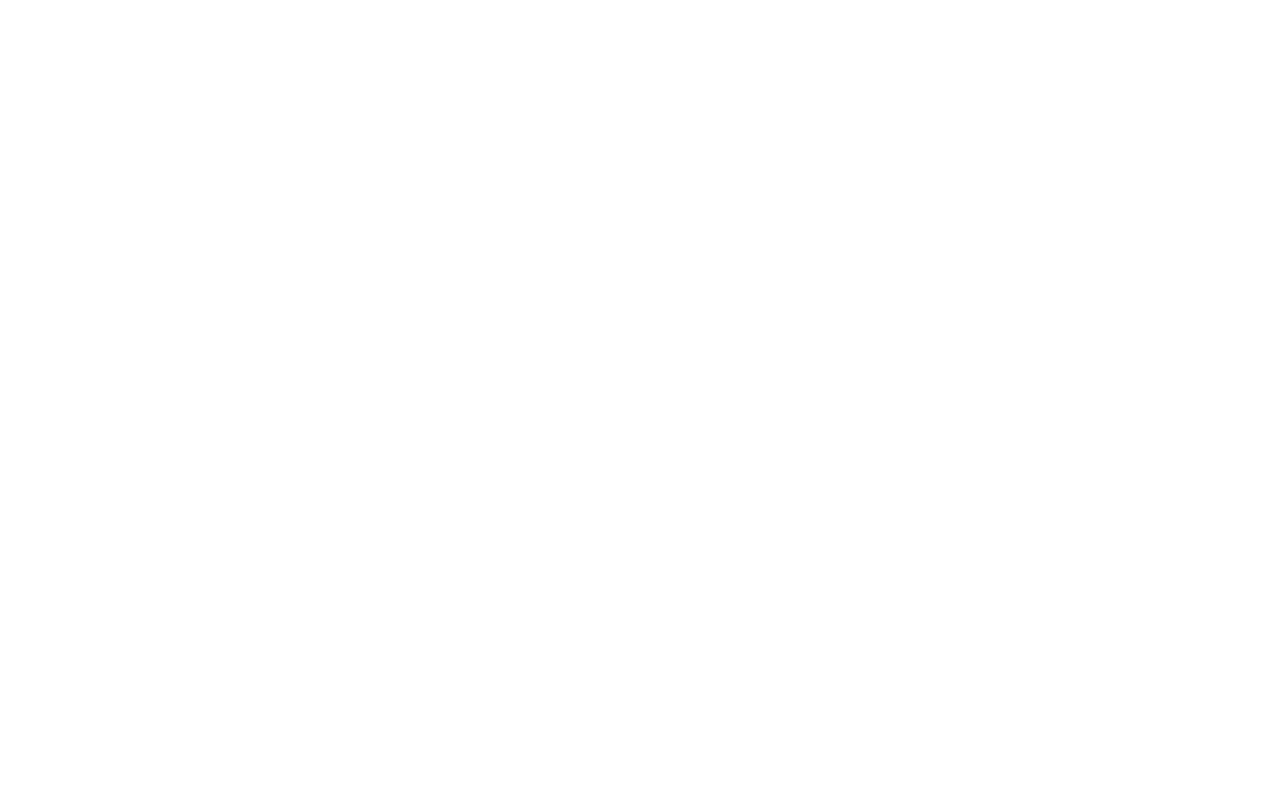
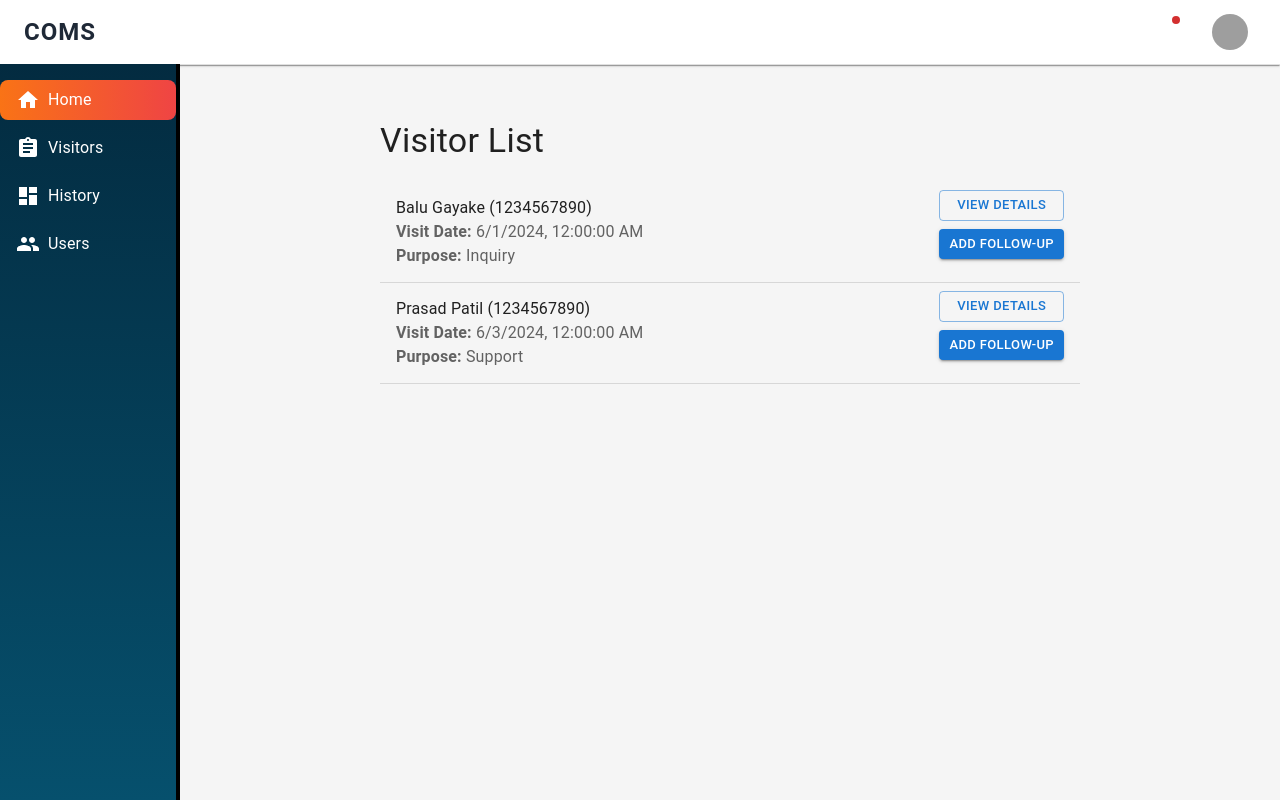
Before and after one commit to YanikDev/coms, a React (Create React App) app in the folder client/: page /visitor-list in a window 1280 px wide. Before the commit this address had no page. Built offline with nearby package versions, Linux system fonts and the light colour scheme; grey boxes are pictures that could not be loaded; some icons are missing.

Commit message:
add the visitor form details and list compoenents and add the followed up functinality

```diff
--- a/client/src/App.tsx
+++ b/client/src/App.tsx
@@ -2,9 +2,11 @@
 import { BrowserRouter, Routes, Route } from 'react-router-dom';
 import Home from './pages/Home';
 import About from './pages/About';
-import VisitorForm from './pages/VisitorForm';
+import VisitorForm from './pages/visitor/VisitorForm';
 import 'react-toastify/dist/ReactToastify.css';
 import Layout from './components/Layout';
+import VisitorList from './pages/visitor/VisitorList';
+import VisitorDetails from './pages/visitor/VisitorDetails';
 function App() {
   return (
    <BrowserRouter>
@@ -13,6 +15,9 @@
         <Route path="/" element={<Home />} />
         <Route path="/about" element={<About />} />
         <Route path="/visitor" element={<VisitorForm />} />
+        <Route path="/visitor-list" element={<VisitorList />} />
+        <Route path="/visitor/:id" element={<VisitorDetails />} />
+
       </Route>
       </Routes>
     </BrowserRouter>
--- /dev/null
+++ b/client/src/components/FollowUpDialog.tsx
@@ -0,0 +1,56 @@
+import React, { useState } from "react";
+import {
+  Dialog, DialogTitle, DialogContent, DialogActions,
+  Button, TextField
+} from "@mui/material";
+
+interface FollowUpDialogProps {
+  open: boolean;
+  onClose: () => void;
+  onSubmit: (data: { date: string; summary: string }) => void;
+}
+
+const FollowUpDialog: React.FC<FollowUpDialogProps> = ({ open, onClose, onSubmit }) => {
+  const [date, setDate] = useState("");
+  const [summary, setSummary] = useState("");
+
+  const handleSubmit = () => {
+    if (!date || !summary.trim()) return;
+    onSubmit({ date, summary });
+    setDate("");
+    setSummary("");
+    onClose();
+  };
+
+  return (
+    <Dialog open={open} onClose={onClose}>
+      <DialogTitle>Add Follow-up</DialogTitle>
+      <DialogContent>
+        <TextField
+          label="Follow-up Date"
+          type="datetime-local"
+          fullWidth
+          margin="normal"
+          InputLabelProps={{ shrink: true }}
+          value={date}
+          onChange={(e) => setDate(e.target.value)}
+        />
+        <TextField
+          label="Summary"
+          multiline
+          rows={3}
+          fullWidth
+          margin="normal"
+          value={summary}
+          onChange={(e) => setSummary(e.target.value)}
+        />
+      </DialogContent>
+      <DialogActions>
+        <Button onClick={handleSubmit} variant="contained">Add</Button>
+        <Button onClick={onClose}>Cancel</Button>
+      </DialogActions>
+    </Dialog>
+  );
+};
+
+export default FollowUpDialog;
--- a/client/src/features/forms/formsSlice.ts
+++ b/client/src/features/forms/formsSlice.ts
@@ -1,13 +1,34 @@
 import { createSlice, PayloadAction } from "@reduxjs/toolkit";
-import { VisitorFormData } from "../../schema/visitorSchema";
-
+import { VisitorFormData, FollowUpData } from "../../schema/visitorSchema";
 
 interface VisitorState {
   data: VisitorFormData[];
 }
 
 const initialState: VisitorState = {
-  data: [],
+    data: [
+        {
+            name: "Balu Gayake",
+            contact: "1234567890",
+            visit_date: new Date("2024-06-01"),
+            purpose: "Inquiry",
+            status:"Pending",
+            followUps: [
+                {
+                    date: "2024-06-02",
+                    summary: "Called for more info",
+                },
+            ],
+        },
+        {
+            name: "Prasad Patil",
+            contact: "1234567890",
+            status:"Pending",
+            visit_date: new Date("2024-06-03"),
+            purpose: "Support",
+            followUps: [],
+        },
+    ],
 };
 
 const formSlice = createSlice({
@@ -17,11 +38,26 @@
     addVisitor: (state, action: PayloadAction<VisitorFormData>) => {
       state.data.push(action.payload);
     },
-    updateVisitor: (state, action: PayloadAction<{ index: number; data: VisitorFormData }>) => {
+    updateVisitor: (
+      state,
+      action: PayloadAction<{ index: number; data: VisitorFormData }>
+    ) => {
       state.data[action.payload.index] = action.payload.data;
+    },
+    addFollowUpToVisitor: (
+      state,
+      action: PayloadAction<{ index: number; followUp: FollowUpData }>
+    ) => {
+      const visitor = state.data[action.payload.index];
+      if (visitor) {
+        if (!visitor.followUps) {
+          visitor.followUps = [];
+        }
+        visitor.followUps.push(action.payload.followUp);
+      }
     },
   },
 });
 
-export const { addVisitor, updateVisitor } = formSlice.actions;
+export const { addVisitor, updateVisitor, addFollowUpToVisitor } = formSlice.actions;
 export default formSlice.reducer;
--- a/client/src/pages/Home.jsx
+++ b/client/src/pages/Home.jsx
@@ -41,11 +41,12 @@
           />
         </Box>
 
-        <Box sx={{ flex: '1 1 250px', maxWidth: '280px' }}>
+        <Box  onClick={() => navigate('/visitor-list')} sx={{ flex: '1 1 250px', maxWidth: '280px' }}>
           <Card
-            title="Officer View & Update"
-            description="View and edit officer records."
+            title="Visitor List & Update"
+            description="View and edit visitor records."
             icon={<FaEdit size={32} color="#06506d" />}
+
           />
         </Box>
 
--- /dev/null
+++ b/client/src/pages/visitor/VisitorDetails.tsx
@@ -0,0 +1,107 @@
+import React, { useState } from "react";
+import { useParams } from "react-router-dom";
+import {
+  Box,
+  Typography,
+  Button,
+  List,
+  ListItem,
+  Divider,
+} from "@mui/material";
+import { useSelector, useDispatch } from "react-redux";
+import { RootState } from "../../store/store";
+import { addFollowUpToVisitor } from "../../features/forms/formsSlice";
+import FollowUpDialog from "../../components/FollowUpDialog";
+
+
+const VisitorDetails = () => {
+  const { id } = useParams(); // assuming /visitor/:id where id = index
+  const visitorIndex = Number(id);
+  const visitor = useSelector(
+    (state: RootState) => state.forms.data[visitorIndex]
+  );
+  const dispatch = useDispatch();
+
+  const [open, setOpen] = useState(false);
+
+  const handleAddFollowUp = (followUp: { date: string; summary: string }) => {
+    dispatch(addFollowUpToVisitor({ index: visitorIndex, followUp }));
+    setOpen(false);
+  };
+
+  if (!visitor) {
+    return (
+      <Box sx={{ p: 4 }}>
+        <Typography variant="h6" color="error">
+          Visitor not found.
+        </Typography>
+      </Box>
+    );
+  }
+
+  return (
+    <Box sx={{ maxWidth: 600, margin: "auto", p: 2 }}>
+      <Typography variant="h5" gutterBottom>
+        Visitor Details
+      </Typography>
+
+      <Typography>
+        <strong>Name:</strong> {visitor.name}
+      </Typography>
+      <Typography>
+        <strong>Contact:</strong> {visitor.contact}
+      </Typography>
+      <Typography>
+        <strong>Visit Date:</strong>{" "}
+        {new Date(visitor.visit_date).toLocaleString()}
+      </Typography>
+      <Typography>
+        <strong>Purpose:</strong> {visitor.purpose}
+      </Typography>
+      <Typography>
+        <strong>Outcome:</strong> {visitor.outcome || "N/A"}
+      </Typography>
+      <Typography>
+        <strong>Status:</strong> {visitor.status || "N/A"}
+      </Typography>
+      <Button
+        variant="outlined"
+        sx={{ mt: 2 }}
+        onClick={() => setOpen(true)}
+      >
+        Add Follow-up
+      </Button>
+
+      <FollowUpDialog
+        open={open}
+        onClose={() => setOpen(false)}
+        onSubmit={handleAddFollowUp}
+      />
+
+      <Box sx={{ mt: 3 }}>
+        <Typography variant="h6">Follow-ups</Typography>
+        {visitor.followUps && visitor.followUps.length > 0 ? (
+          <List>
+            {visitor.followUps.map((fup, i) => (
+              <ListItem key={i}>
+                <Box>
+                  <Typography>
+                    <strong>Date:</strong>{" "}
+                    {new Date(fup.date).toLocaleString()}
+                  </Typography>
+                  <Typography>
+                    <strong>Summary:</strong> {fup.summary}
+                  </Typography>
+                </Box>
+              </ListItem>
+            ))}
+          </List>
+        ) : (
+          <Typography>No follow-ups yet.</Typography>
+        )}
+      </Box>
+    </Box>
+  );
+};
+
+export default VisitorDetails;
--- a/client/src/pages/VisitorForm.tsx
+++ b/client/src/pages/visitor/VisitorForm.tsx
@@ -5,8 +5,8 @@
 import { toast, ToastContainer } from "react-toastify";
 
 import { useDispatch } from "react-redux";
-import { VisitorFormData, visitorSchema } from "../schema/visitorSchema";
-import { addVisitor } from "../features/forms/formsSlice";
+import { VisitorFormData, visitorSchema } from "../../schema/visitorSchema";
+import { addVisitor } from "../../features/forms/formsSlice";
 import { useNavigate } from "react-router-dom";
 
 const VisitorForm = () => {
--- /dev/null
+++ b/client/src/pages/visitor/VisitorList.tsx
@@ -0,0 +1,98 @@
+import React, { useState } from "react";
+import {
+  Box,
+  Typography,
+  List,
+  ListItem,
+  ListItemText,
+  Divider,
+  Button,
+  Stack,
+} from "@mui/material";
+import { useSelector, useDispatch } from "react-redux";
+import { RootState } from "../../store/store";
+import { addFollowUpToVisitor } from "../../features/forms/formsSlice";
+import FollowUpDialog from "../../components/FollowUpDialog";
+import { useNavigate } from "react-router-dom";
+
+
+const VisitorList = () => {
+  const visitors = useSelector((state: RootState) => state.forms.data);
+  const navigate = useNavigate();
+  const dispatch = useDispatch();
+
+  const [followUpIndex, setFollowUpIndex] = useState<number | null>(null);
+
+  const handleAddFollowUp = (index: number) => {
+    setFollowUpIndex(index);
+  };
+
+  const handleFollowUpSubmit = (followUp: { date: string; summary: string }) => {
+    if (followUpIndex !== null) {
+      dispatch(addFollowUpToVisitor({ index: followUpIndex, followUp }));
+      setFollowUpIndex(null);
+    }
+  };
+
+  return (
+    <Box sx={{ maxWidth: 700, mx: "auto", mt: 4 }}>
+      <Typography variant="h4" gutterBottom>
+        Visitor List
+      </Typography>
+
+      {visitors.length === 0 ? (
+        <Typography>No visitors submitted yet.</Typography>
+      ) : (
+        <List>
+          {visitors.map((visitor, index) => (
+            <React.Fragment key={index}>
+              <ListItem alignItems="flex-start">
+                <ListItemText
+                  primary={`${visitor.name} (${visitor.contact})`}
+                  secondary={
+                    <>
+                      <Typography>
+                        <strong>Visit Date:</strong>{" "}
+                        {new Date(visitor.visit_date).toLocaleString()}
+                      </Typography>
+                      <Typography>
+                        <strong>Purpose:</strong> {visitor.purpose}
+                      </Typography>
+                    </>
+                  }
+                />
+                <Stack direction="column" spacing={1}>
+
+                  <Button
+                    variant="outlined"
+                    size="small"
+                    onClick={() =>  navigate(`/visitor/${index}`)}
+                  >
+                    View Details
+                  </Button>
+
+                  <Button
+                    variant="contained"
+                    size="small"
+                    onClick={() => handleAddFollowUp(index)}
+                  >
+                    Add Follow-up
+                  </Button>
+                </Stack>
+              </ListItem>
+              <Divider />
+            </React.Fragment>
+          ))}
+        </List>
+      )}
+
+      <FollowUpDialog
+        open={followUpIndex !== null}
+        onClose={() => setFollowUpIndex(null)}
+        onSubmit={handleFollowUpSubmit}
+      />
+    </Box>
+  );
+};
+
+export default VisitorList;
--- a/client/src/schema/visitorSchema.ts
+++ b/client/src/schema/visitorSchema.ts
@@ -2,6 +2,11 @@
 
 
 import { z } from "zod";
+
+const followUpSchema = z.object({
+  date: z.string().min(1, "Follow-up date required"),
+  summary: z.string().min(1, "Summary required"),
+});
 
 export const visitorSchema = z.object({
     name: z.string().min(1, "Name is required"),
@@ -17,5 +22,8 @@
     purpose: z.string().min(1, "Purpose is required"),
     outcome: z.string().optional(),
     has_commitment: z.boolean().optional(),
+   status:  z.string().optional(),
+    followUps: z.array(followUpSchema).optional(),
 });
 export type VisitorFormData = z.infer<typeof visitorSchema>;
+export type FollowUpData = z.infer<typeof followUpSchema>
```
Also changed, not shown: 1 other file (tests, documents, lock files or other folders).
